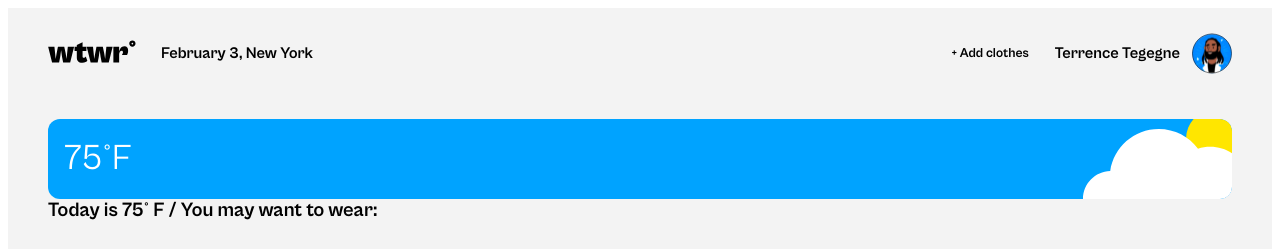
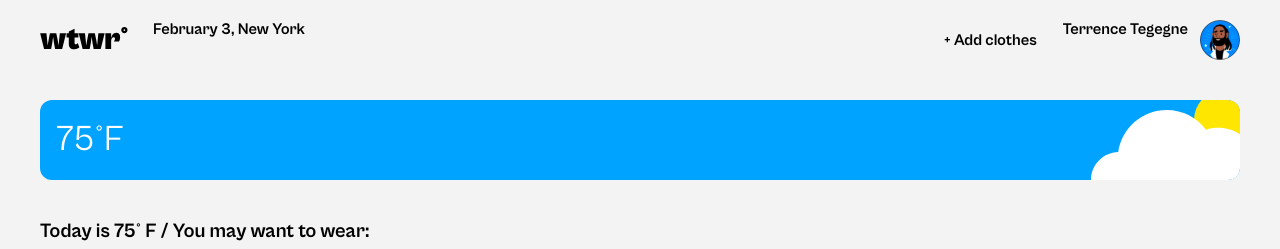
Before and after one commit to AmalRehman26/se_project_react, a React (Vite) app: page / in a window 1280 px wide. Shown: the top 249 px of the page. Built offline with nearby package versions, Linux system fonts and the light colour scheme.

Commit message:
fixed issues

```diff
--- a/src/components/Footer/Footer.css
+++ b/src/components/Footer/Footer.css
@@ -5,6 +5,7 @@
   color: #000;
   font-size: 16px;
   line-height: 20px;
+  font-family: "Cabinet Grotesk", sans-serif;
 }
 
 .footer__copyright {
--- a/src/components/Header/Header.css
+++ b/src/components/Header/Header.css
@@ -8,6 +8,10 @@
   padding-right: 24px;
 }
 
+.header__place {
+  margin: 0;
+}
+
 .header__add-clothes-btn {
   margin-left: auto;
   font-family: "Cabinet Grotesk Bold", sans-serif;
@@ -16,6 +20,7 @@
 }
 
 .header__username {
+  margin: 0;
   padding-left: 20px;
   padding-right: 12px;
   font-family: "Cabinet Grotesk Bold", sans-serif;
--- a/src/components/WeatherCard/WeatherCard.css
+++ b/src/components/WeatherCard/WeatherCard.css
@@ -3,6 +3,7 @@
   height: 80px;
   border-radius: 12px;
   position: relative;
+  margin-bottom: 40px;
 }
 
 .weather-card__image {
@@ -19,6 +20,6 @@
   font-size: 36px;
   line-height: 1.1;
   margin: 0;
-  font-family: "Cabinet Grotesk";
+  font-family: "Cabinet Grotesk", sans-serif;
   color: white;
 }
--- a/src/index.css
+++ b/src/index.css
@@ -1,2 +1,2 @@
-@import url(./index.css);
+@import url(./vendor/normalize.css);
 @import url(./vendor/fonts/fonts.css);
```
